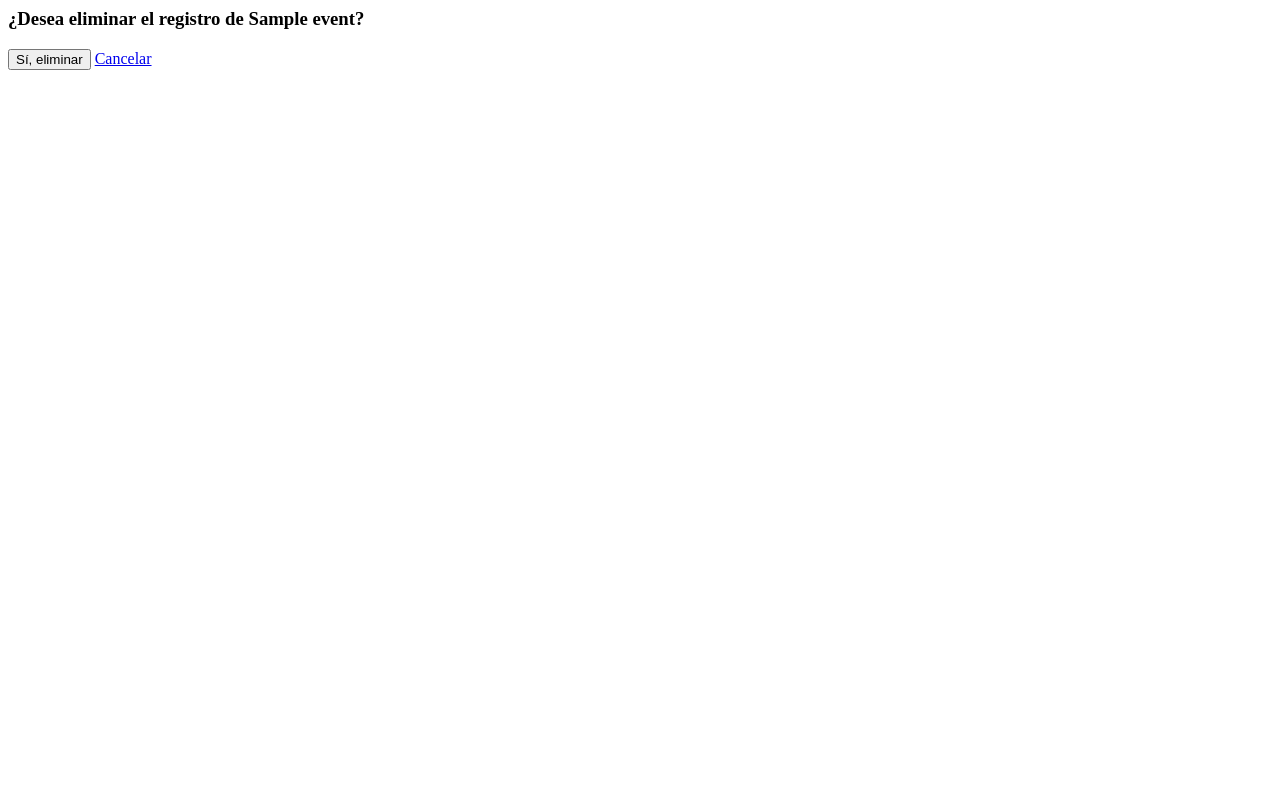
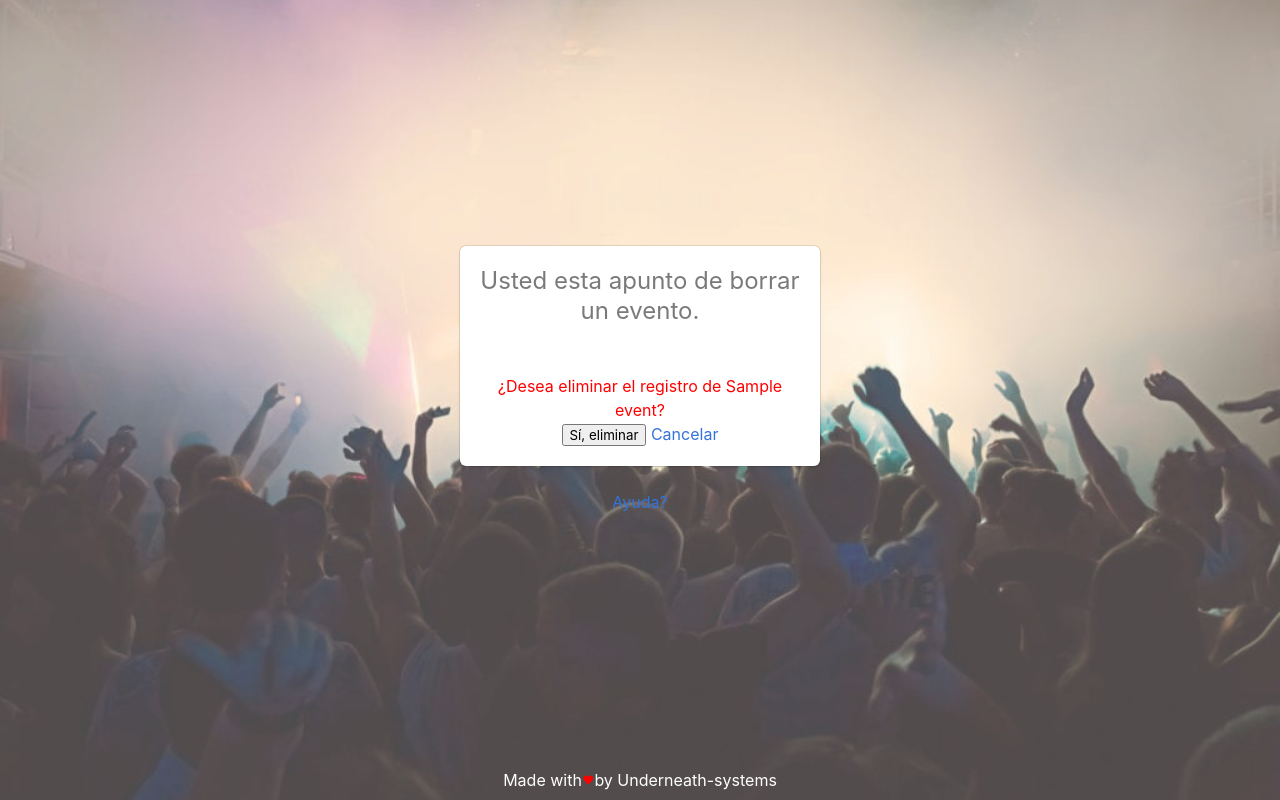
Before and after one commit to underneath-systems/event-management-app, a Django app: a page that uses templates/event/event_delete.html in a window 1280 px wide. Run offline with Django 3.2, Linux system fonts and the light colour scheme; a user stored in the database is signed in; tables that the repository leaves empty hold one stand-in row (values such as "Sample post"); some libraries are stand-ins or nearby versions.

Commit message:
Vistasdelete, create & update

```diff
--- a/templates/event/event_delete.html
+++ b/templates/event/event_delete.html
@@ -1,8 +1,66 @@
+<!DOCTYPE html>
+<html>
+<head>
+  <meta charset="utf-8">
+  <meta http-equiv="X-UA-Compatible" content="IE=edge">
+  <meta name="viewport" content="width=device-width, initial-scale=1">
+  <title>Delete - Underneath Systems</title>
+  <link href="https://fonts.googleapis.com/css?family=Tajawal" rel="stylesheet">
+  <link rel="stylesheet" href="https://cdnjs.cloudflare.com/ajax/libs/bulma/0.7.4/css/bulma.min.css">
+  <script defer src="https://use.fontawesome.com/releases/v5.0.7/js/all.js"></script>
+  <!-- <link rel="stylesheet" type="text/css" href="login.css"> -->
+  <style type="text/css">
+   .hero.has-background {
+       position: relative;
+       overflow: hidden;
+   }
+   .hero-background {
+       position: absolute;
+       object-fit: cover;
+       object-position: center center;
+       width: 100%;
+       height: 100%;
+   }
+   .hero-background.is-transparent {
+       opacity: 0.7;
+   }
+   table-background-color:red;
+  </style>
+
+</head>
+<body>
+  <section class="hero is-fullheight has-background">
+      <img alt="Concert" class="hero-background is-transparent" src="../../../static/img/concert1.jpeg">
+      <div class="hero-body">
+      <div class="container has-text-centered">
+        <div class="column is-4 is-offset-4">
+          <div class="box">
+            <p class="subtitle is-4 has-text-grey">Usted esta apunto de borrar un evento.</p><br>
 	    {% block content %}
 	    <form method="post">
 	      {% csrf_token %}
-	  <h3>¿Desea eliminar el registro de {{ event.name }}?</h3>
+	      <h3 style="color: red;">¿Desea eliminar el registro de {{ event.name }}?</h3>
 	      <button class="btn btn-danger" type="submit">Sí, eliminar</button>
 	      <a class= "btn btn-default" href="{% url 'events_operations:details' %}">Cancelar</a>
 	    </form>
 	    {% endblock %}
+          </div>
+          <p class="has-text-grey">
+            <a href="../">Ayuda?</a>
+          </p>
+        </div>
+      </div>
+    </div>
+    <!-- FOOTER -->
+    <div class="hero-foot">
+      <div class="container">
+        <div class="tabs is-centered">
+          <ul>
+            <li class="footer-text"><a href="https://github.com/underneath-systems/" style="color:white;">Made with  <i class="fa fa-heart fa-fw" style="font-size: 10px; color:red;"></i>  by Underneath-systems</a></li>
+          </ul>
+        </div>
+      </div>
+    </div>
+  </section>
+</body>
+</html>
--- a/templates/event/event_form.html
+++ b/templates/event/event_form.html
@@ -30,12 +30,12 @@
   </head>
   <body>
     <section class="hero is-fullheight has-background">
-      <img alt="Concert" class="hero-background is-transparent" src="../../static/img/concert1.jpeg">
+      <img alt="Concert" class="hero-background is-transparent" src="../../../static/img/concert1.jpeg">
       <div class="hero-body">
 	<div class="container has-text-centered">
           <div class="column is-4 is-offset-4">
             <div class="box">
-            <p class="subtitle is-4 has-text-grey">Crea un nuevo evento!.</p><br>
+              <p class="subtitle is-4 has-text-grey">Edita los siguientes campos!.</p><br>
               {% block content %}
               <form method="post">
                 {% csrf_token %}
@@ -96,6 +96,7 @@
                   <div class="col-md-8 col-md-offset-2">
                     <div class="form-group">
                       <button class="btn btn-primary" type="submit">Guardar</button>
+		      <a class= "btn btn-default" href="{% url 'events_operations:details' %}">Cancelar</a>
                     </div>
                   </div>
                 </div>
```
Lines whose indentation alone changed are shown as unchanged.
